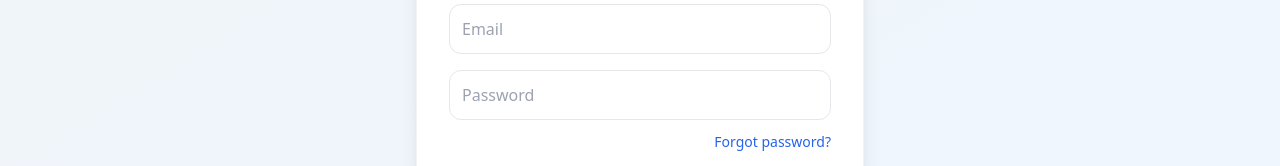
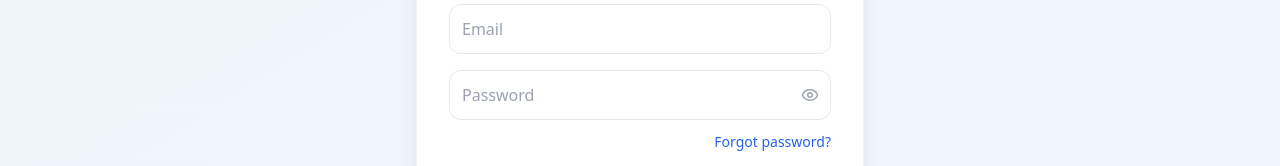
Before and after one commit to Abisayo1/Recall-King-Website, a React (Vite) app in the folder vite-project/: page /login in a window 1280 px wide. Shown: the part 398-564 px from the top of the page. Built offline with nearby package versions, Linux system fonts and the light colour scheme.

Commit message:
Now when the user is typing in their password they can toggle it on or off

```diff
--- a/vite-project/src/pages/InfluencerSignup.jsx
+++ b/vite-project/src/pages/InfluencerSignup.jsx
@@ -1,6 +1,7 @@
 import React, { useState } from "react";
 import { useNavigate } from "react-router-dom";
 import { registerInfluencer } from "../services/authService";
+import { Eye, EyeOff } from "lucide-react";
 
 export default function InfluencerSignup() {
 
@@ -9,6 +10,7 @@ export default function InfluencerSignup() {
   const [password, setPassword] = useState("");
   const [message, setMessage] = useState("");
   const [loading, setLoading] = useState(false);
+  const [showPassword, setShowPassword] = useState(false);
   const navigate = useNavigate();
 
   const handleSubmit = async (e) => {
@@ -60,14 +62,24 @@ export default function InfluencerSignup() {
             required
           />
 
+          <div className="relative">
             <input
-            type="password"
+              type={showPassword ? "text" : "password"}
               placeholder="Password"
               value={password}
               onChange={(e) => setPassword(e.target.value)}
-            className="border p-3 rounded-lg"
+              className="border p-3 rounded-lg w-full pr-11"
               required
             />
+            <button
+              type="button"
+              onClick={() => setShowPassword((v) => !v)}
+              className="absolute inset-y-0 right-3 flex items-center text-gray-400 hover:text-gray-600 transition-colors"
+              tabIndex={-1}
+            >
+              {showPassword ? <EyeOff size={18} /> : <Eye size={18} />}
+            </button>
+          </div>
 
           <button
             type="submit"
--- a/vite-project/src/pages/Login.jsx
+++ b/vite-project/src/pages/Login.jsx
@@ -1,7 +1,7 @@
 import React, { useState } from "react";
 import { useNavigate } from "react-router-dom";
 import { loginUser, getResetToken, resetPassword } from "../services/authService";
-import { ArrowLeft, CheckCircle } from "lucide-react";
+import { ArrowLeft, CheckCircle, Eye, EyeOff } from "lucide-react";
 
 export default function Login() {
 
@@ -20,6 +20,10 @@ export default function Login() {
   const [fpLoading, setFpLoading] = useState(false);
   const [fpMessage, setFpMessage] = useState({ text: "", type: "error" });
   const [fpDone, setFpDone] = useState(false);
+
+  // --- Password Visibility State ---
+  const [showPassword, setShowPassword] = useState(false);
+  const [showFpPassword, setShowFpPassword] = useState(false);
 
   const navigate = useNavigate();
 
@@ -201,15 +205,25 @@ export default function Login() {
             {/* STEP 3: New Password */}
             {fpStep === 3 && !fpDone && (
               <form onSubmit={handleResetPassword} className="flex flex-col gap-4">
+              <div className="relative">
                 <input
-                  type="password"
+                  type={showFpPassword ? "text" : "password"}
                   placeholder="Enter your new password"
                   value={fpNewPassword}
                   onChange={(e) => setFpNewPassword(e.target.value)}
-                  className="border border-gray-200 p-3 rounded-xl focus:outline-none focus:ring-2 focus:ring-blue-300"
+                  className="border border-gray-200 p-3 rounded-xl focus:outline-none focus:ring-2 focus:ring-blue-300 w-full pr-11"
                   required
                   minLength={8}
                 />
+                <button
+                  type="button"
+                  onClick={() => setShowFpPassword((v) => !v)}
+                  className="absolute inset-y-0 right-3 flex items-center text-gray-400 hover:text-gray-600 transition-colors"
+                  tabIndex={-1}
+                >
+                  {showFpPassword ? <EyeOff size={18} /> : <Eye size={18} />}
+                </button>
+              </div>
                 <button
                   type="submit"
                   disabled={fpLoading}
@@ -248,14 +262,24 @@ export default function Login() {
                 required
               />
 
+              <div className="relative">
                 <input
-                type="password"
+                  type={showPassword ? "text" : "password"}
                   placeholder="Password"
                   value={password}
                   onChange={(e) => setPassword(e.target.value)}
-                className="border border-gray-200 p-3 rounded-xl focus:outline-none focus:ring-2 focus:ring-blue-300"
+                  className="border border-gray-200 p-3 rounded-xl focus:outline-none focus:ring-2 focus:ring-blue-300 w-full pr-11"
                   required
                 />
+                <button
+                  type="button"
+                  onClick={() => setShowPassword((v) => !v)}
+                  className="absolute inset-y-0 right-3 flex items-center text-gray-400 hover:text-gray-600 transition-colors"
+                  tabIndex={-1}
+                >
+                  {showPassword ? <EyeOff size={18} /> : <Eye size={18} />}
+                </button>
+              </div>
 
               {/* Forgot Password Link */}
               <div className="flex justify-end -mt-1">
```
Lines whose indentation alone changed are shown as unchanged.
